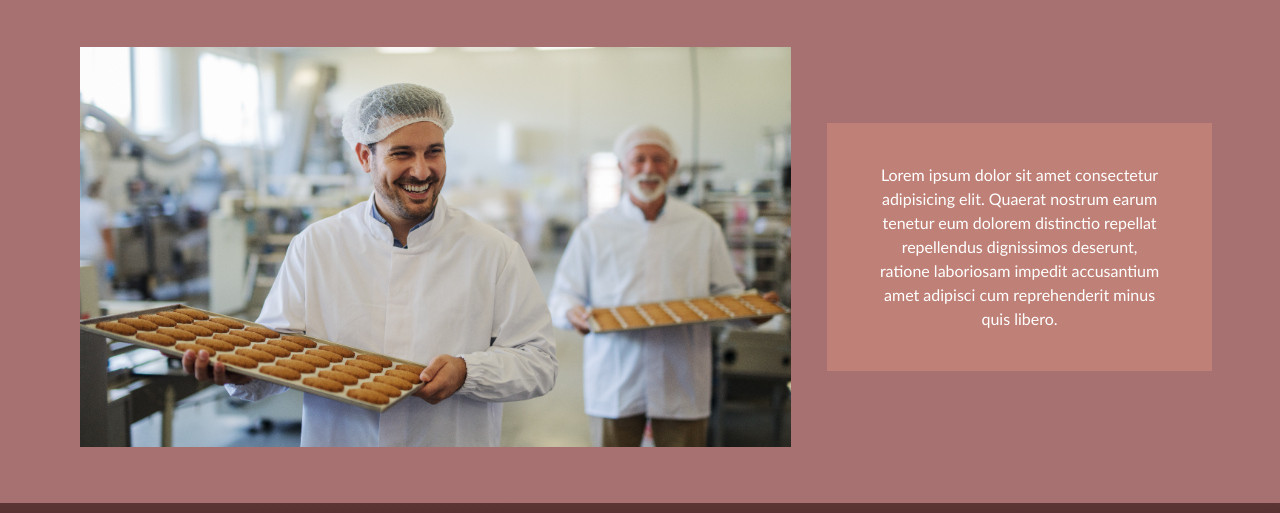
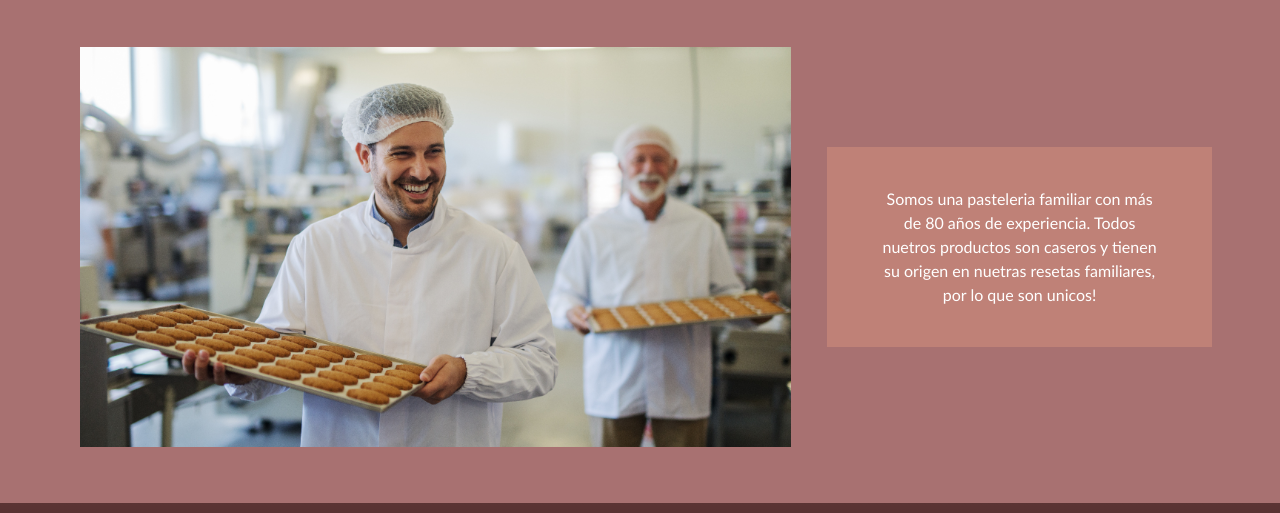
Before and after one commit to augusto-nahum/ProyectoFinal-Coder-, a plain HTML site: page paginas/nosotros.html in a window 1280 px wide. Shown: the part 135-648 px from the top of the page. Drawn offline with nearby package versions, Linux system fonts and the light colour scheme.

Commit message:
Texto Nosotros

```diff
--- a/paginas/nosotros.html
+++ b/paginas/nosotros.html
@@ -53,7 +53,7 @@
                     <img  class="fotoNosotros w-auto img-fluid" src="../imagenes/fotos_nosotros/nosotros-foto.png" alt="personas trabajando">
                 </div>
                 <div class="asideNosotros col">
-                    <p class="textoNosotros">Lorem ipsum dolor sit amet consectetur adipisicing elit. Quaerat nostrum earum tenetur eum dolorem distinctio repellat repellendus dignissimos deserunt, ratione laboriosam impedit accusantium amet adipisci cum reprehenderit minus quis libero.</p>
+                    <p class="textoNosotros"> Somos una pasteleria familiar con más de 80 años de experiencia. Todos nuetros productos son caseros y tienen su origen en nuetras resetas familiares, por lo que son unicos!</p>
                 </div>
             </div>
         </div>
```
